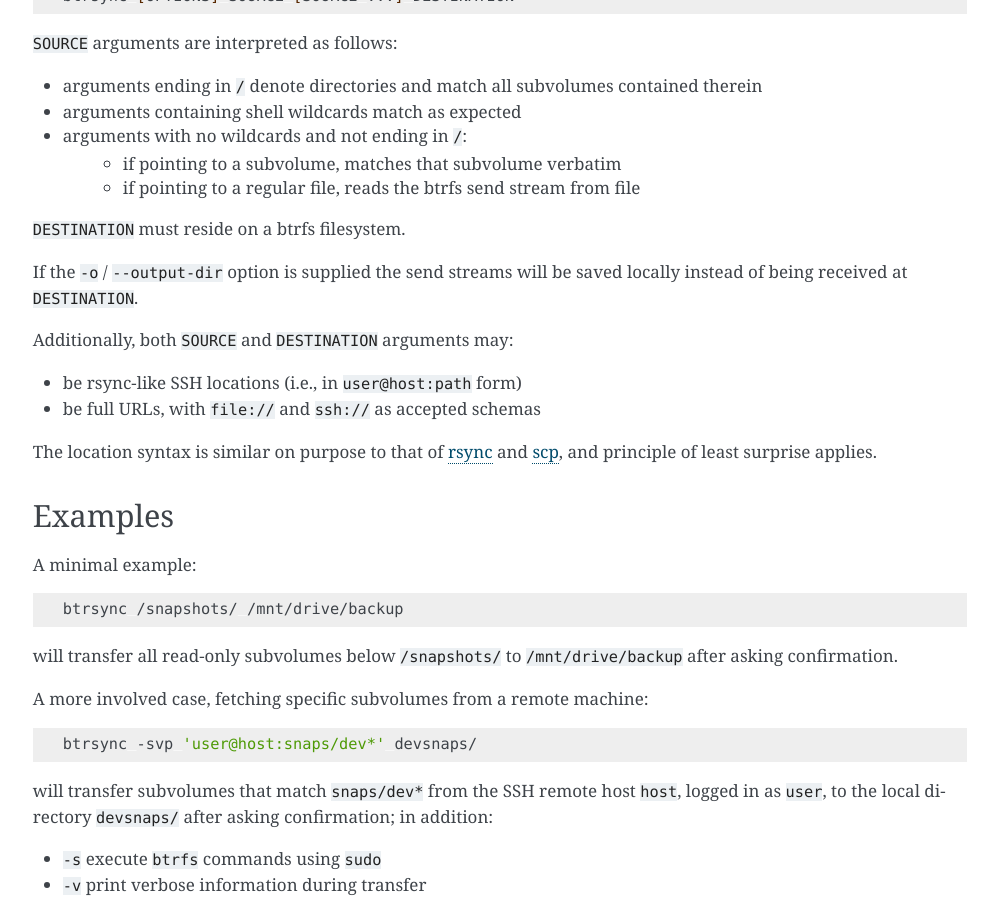
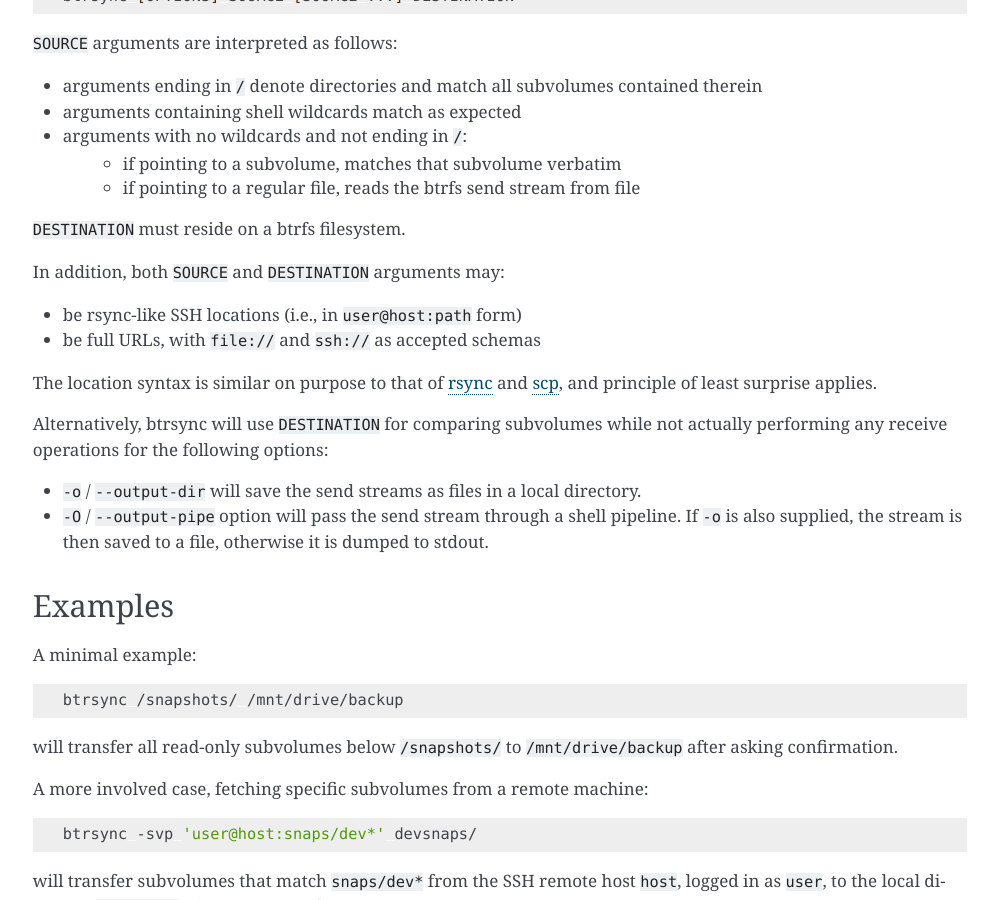
Before and after one commit to andreittr/btrsync, a Sphinx documentation site: the page built from doc/source/cli-usage.rst, in a window 1280 px wide and 900 px high, scrolled down 300 px. Shown: the whole window, without its empty margins (270-1268 px from the left). Built offline with Sphinx 7.4.7, drawn with Linux system fonts in a browser that asks for light colours.

Commit message:
doc: Fixup CLI dump options

```diff
--- a/doc/source/cli-usage.rst
+++ b/doc/source/cli-usage.rst
@@ -31,14 +31,17 @@
 
 ``DESTINATION`` must reside on a btrfs filesystem.
 
-If the ``-o`` / ``--output-dir`` option is supplied the send streams will be saved locally instead of being received at ``DESTINATION``.
-
-Additionally, both ``SOURCE`` and ``DESTINATION`` arguments may:
+In addition, both ``SOURCE`` and ``DESTINATION`` arguments may:
 
 - be rsync-like SSH locations (i.e., in ``user@host:path`` form)
 - be full URLs, with ``file://`` and ``ssh://`` as accepted schemas
 
 The location syntax is similar on purpose to that of `rsync <https://rsync.samba.org>`_ and `scp <https://man.openbsd.org/scp.1>`_, and principle of least surprise applies.
+
+Alternatively, btrsync will use ``DESTINATION`` for comparing subvolumes while not actually performing any receive operations for the following options:
+
+- ``-o`` / ``--output-dir`` will save the send streams as files in a local directory.
+- ``-O`` / ``--output-pipe`` option will pass the send stream through a shell pipeline. If ``-o`` is also supplied, the stream is then saved to a file, otherwise it is dumped to stdout.
 
 Examples
 --------
```
